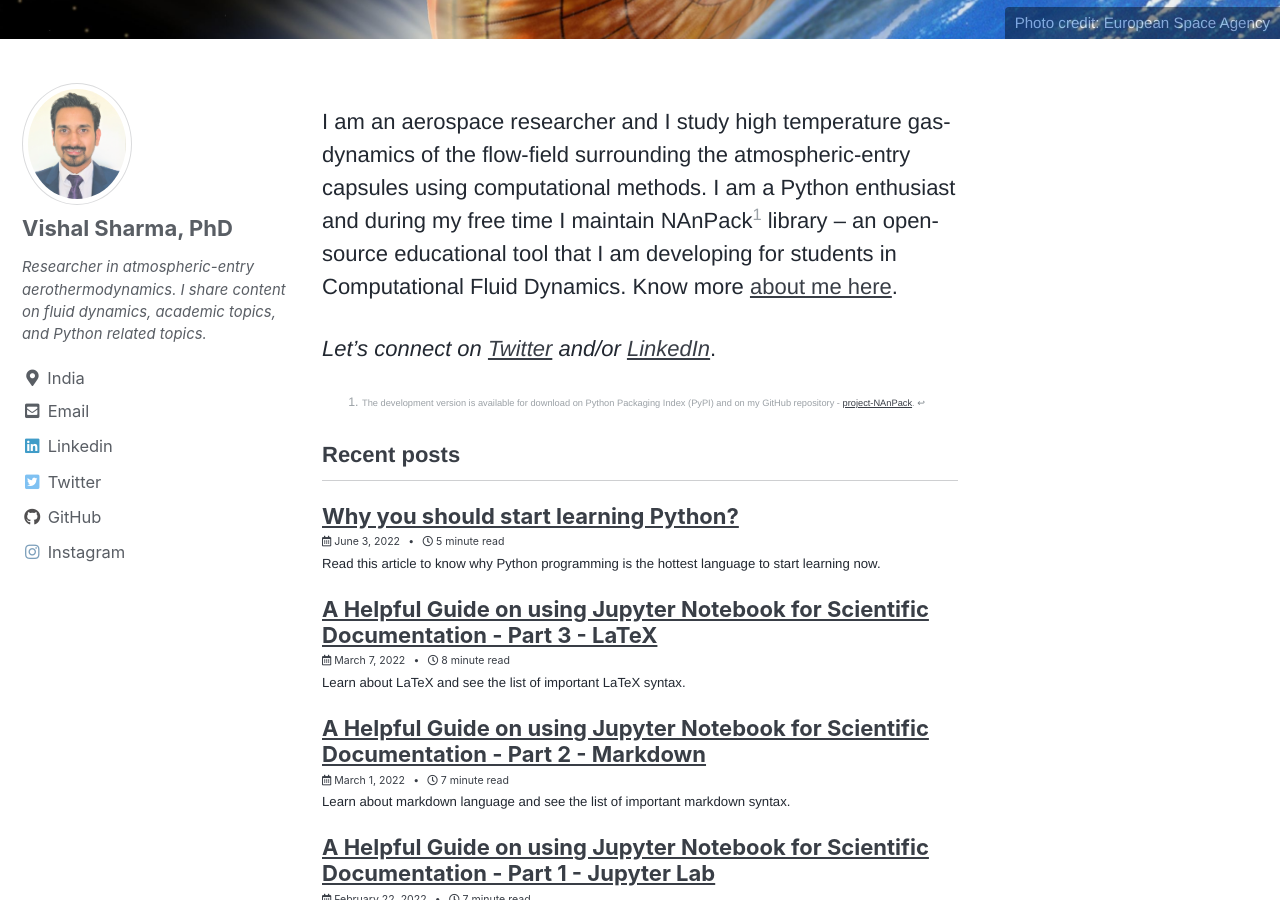
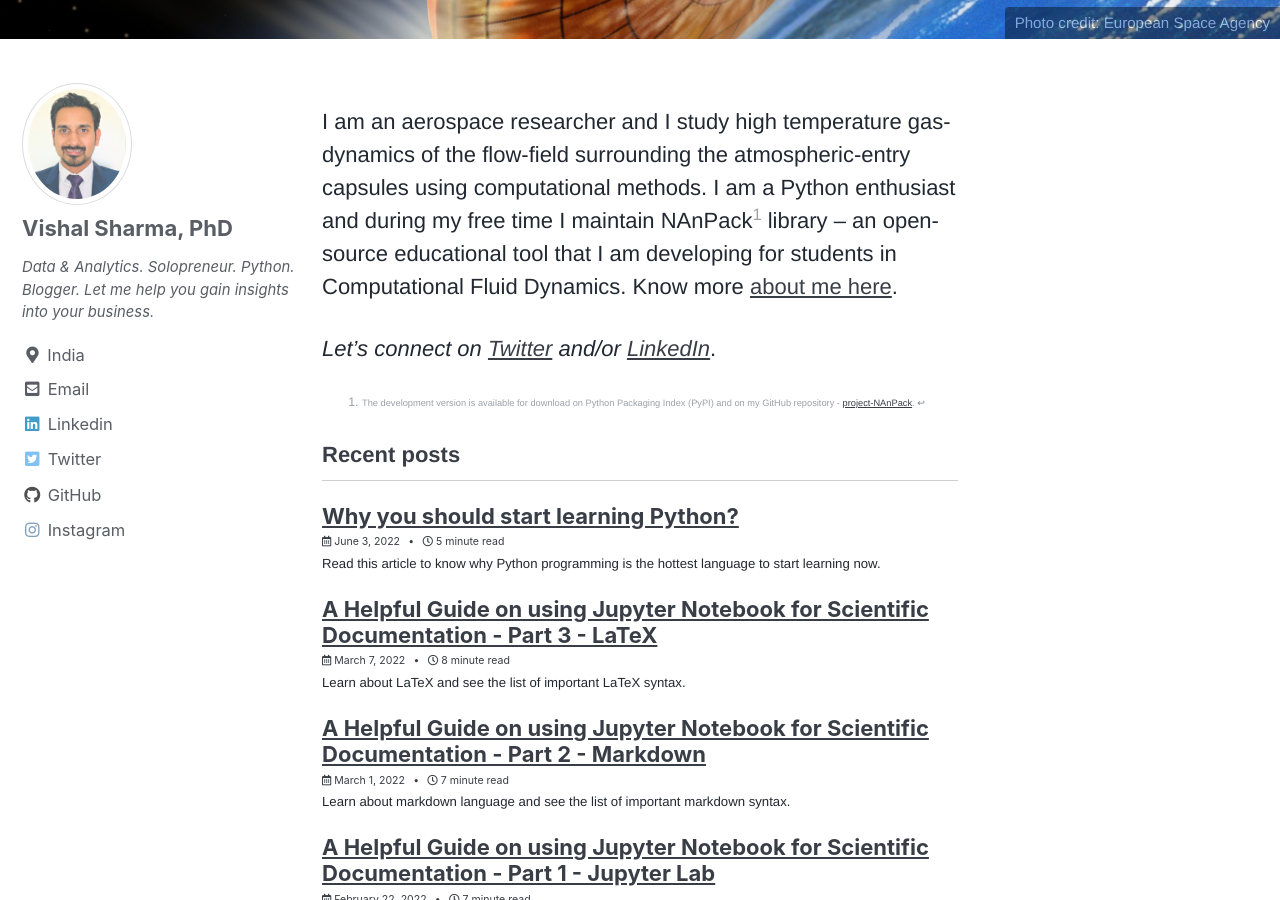
Before and after one commit to vxsharma-14/vxsharma-14.github.io, a Jekyll site: the page built from index.md, in a window 1280 px wide and 900 px high, scrolled down 359 px. Built offline with Jekyll 4.4.1, drawn with Linux system fonts in a browser that asks for light colours; cached includes are drawn as plain includes.

Commit message:
Update _config.yml
Update tagline.

```diff
--- a/_config.yml
+++ b/_config.yml
@@ -28,7 +28,7 @@ title                    : "vxsharma-14.github.io"
 title_separator          : ""
 subtitle                 : "vxsharma-14.github.io" # site tagline that appears below site title in masthead
 name                     : "Dr. Vishal Sharma"
-description              : "My portfolio website to promote my research and consulting work."
+description              : "My portfolio website to promote my consulting work."
 port                     : 4000
 host                     : "0.0.0.0"
 url                      : "https://vxsharma-14.github.io" # the base hostname & protocol for your site, e.g. http://example.com
@@ -117,7 +117,7 @@ analytics:
 author:
   name                   : "Vishal Sharma, PhD"
   avatar                 : "/assets/images/VSharma_avat.jpg"
-  bio                    : Researcher in atmospheric-entry aerothermodynamics. I share content on fluid dynamics, academic topics, and Python related topics.
+  bio                    : Data & Analytics. Solopreneur. Python. Blogger. Let me help you gain insights into your business.
   location               : "India"
   email                  :
   links:
```
